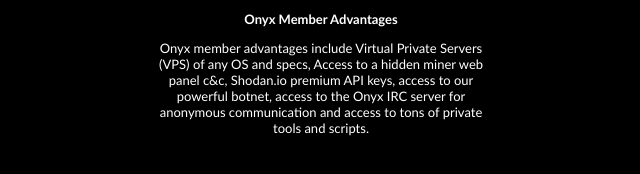
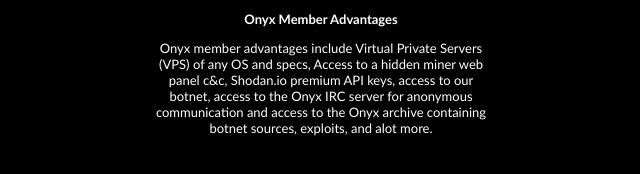
Before and after one commit to onyxsecurity/onyxsecurity.github.io, a plain HTML site: page about/index.html in a window 1280 px wide. Shown: the part 386-560 px from the top of the page, without its empty margins (319-959 px from the left). Drawn offline with Linux system fonts and the light colour scheme.

Commit message:
Update index.html

```diff
--- a/about/index.html
+++ b/about/index.html
@@ -15,7 +15,7 @@
 <p>Write an email to onyx@whor.email and tell us what you have experience with, what projects you've completed in the past, what programming languages you know and other information about you.</p>
 <p></p>
 <b>Onyx Member Advantages</b>
-<p>Onyx member advantages include Virtual Private Servers (VPS) of any OS and specs, Access to a hidden miner web panel c&c, Shodan.io premium API keys, access to our powerful botnet, access to the Onyx IRC server for anonymous communication and access to tons of private tools and scripts.</p>
+<p>Onyx member advantages include Virtual Private Servers (VPS) of any OS and specs, Access to a hidden miner web panel c&c, Shodan.io premium API keys, access to our botnet, access to the Onyx IRC server for anonymous communication and access to the Onyx archive containing botnet sources, exploits, and alot more.</p>
 </center>
 </div>
 </body>
```
